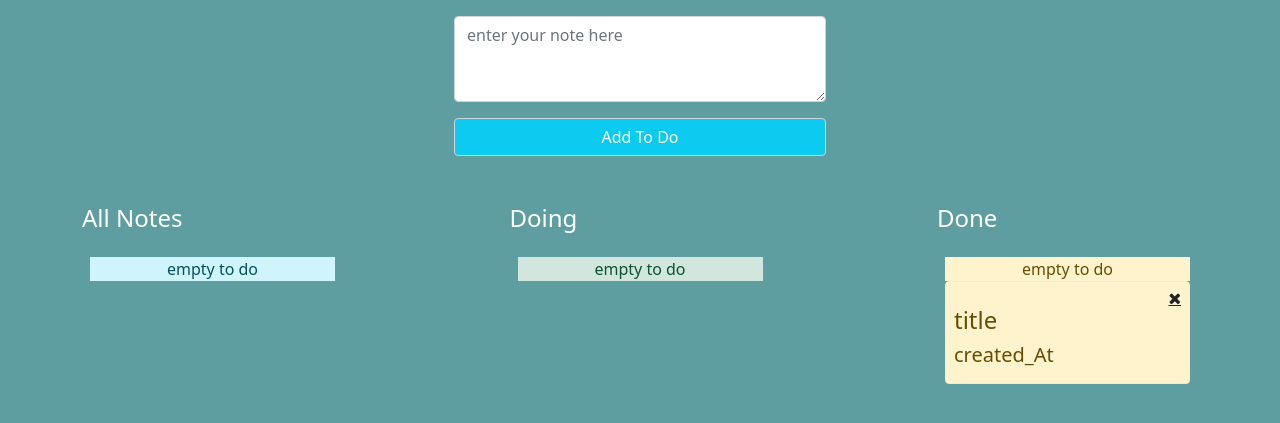
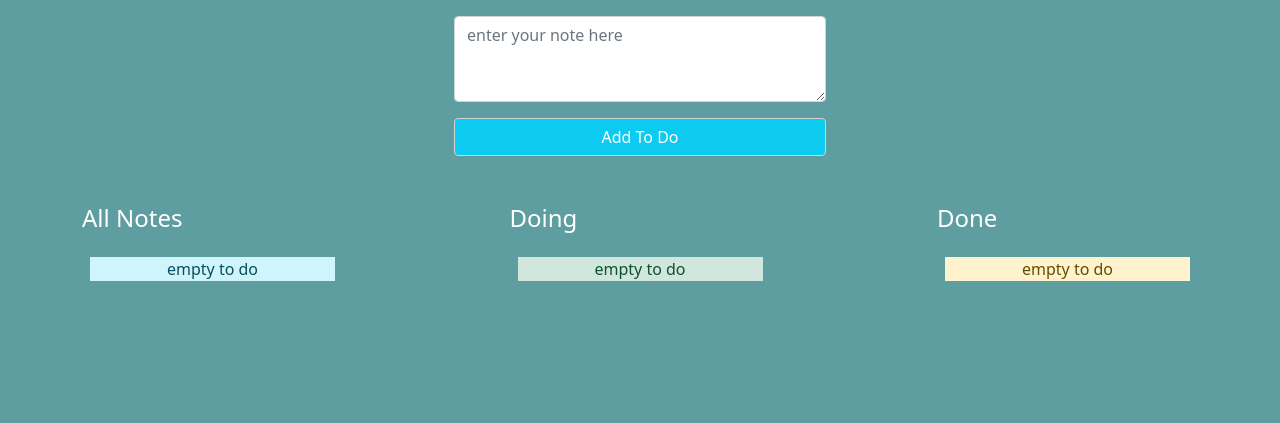
Before and after one commit to Osa21ma/To_Do_List, a PHP site: page / in a window 1280 px wide. Shown: the top 423 px of the page. Run offline with PHP 8.4, Linux system fonts and the light colour scheme; tables that the repository leaves empty or names only in its code hold one stand-in row (values such as "Sample post").

Commit message:
part of done (select or read is done)

```diff
--- a/index.php
+++ b/index.php
@@ -136,19 +136,43 @@
                 <div class="m-2 py-3">
                     <div class="show-to-do">
 
-                            <div class="item">
-                                <div class="alert-warning text-center ">
-                                 empty to do
-                                </div>
-                            </div>
+                               <?php
 
-                        <div class="alert alert-warning p-2">
-                                <a href="#" onclick="confirm('are your sure')"  class="remove-to-do text-dark d-flex justify-content-end " ><i class="fa fa-close" style="font-size:16px;"></i></a>
-                                <h4 >title</h4>
-                               <h5>created_At</h5>
+                        $result = $conn->query("select * from todo where status='done' order by id desc");
+                        $allnotes = $result->fetchAll(PDO::FETCH_ASSOC);
+                        if(count($allnotes)>0){
+
+                            foreach($allnotes as $done){
+
+                            ?>
+
+                                    <div class="alert alert-warning p-2">
+                                    <a href="handle/delete.php?id=<?=$done['id']?>" onclick="confirm('are your sure')"  class="remove-to-do text-dark d-flex justify-content-end " ><i class="fa fa-close" style="font-size:16px;"></i></a>
+                                    <h4 ><?=$done['title']?></h4>
+                                    <h5><?=$done['created_at']?></h5>
 
 
                         </div>
+
+                       <?php }}else{?>
+
+
+                                <div class="item">
+                                    <div class="alert-warning text-center ">
+                                    empty to do
+                                    </div>
+                                </div>
+
+                        <?php }
+
+
+
+                        ?>
+
+
+
+
+
                     </div>
                 </div>
             </div>
```
